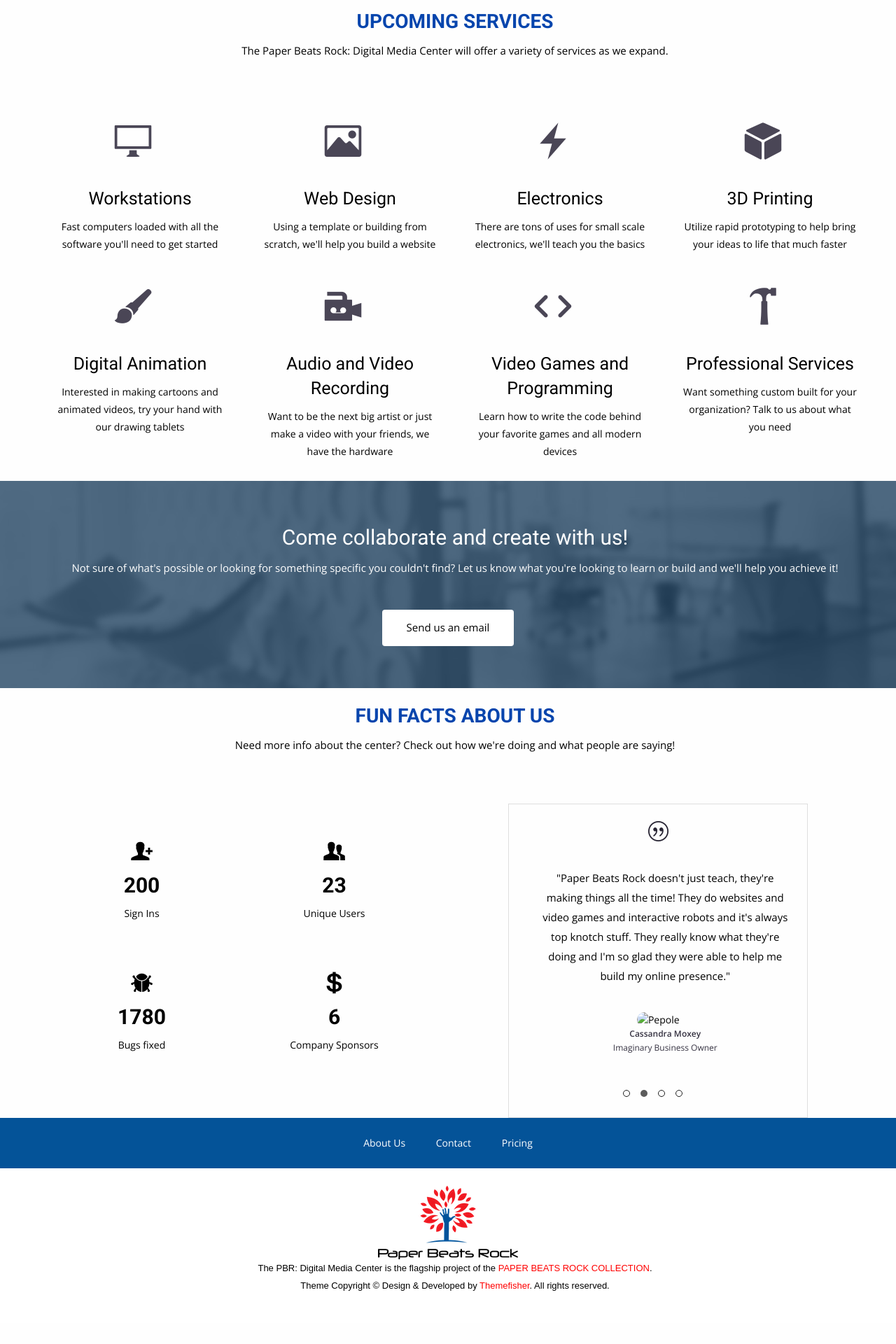
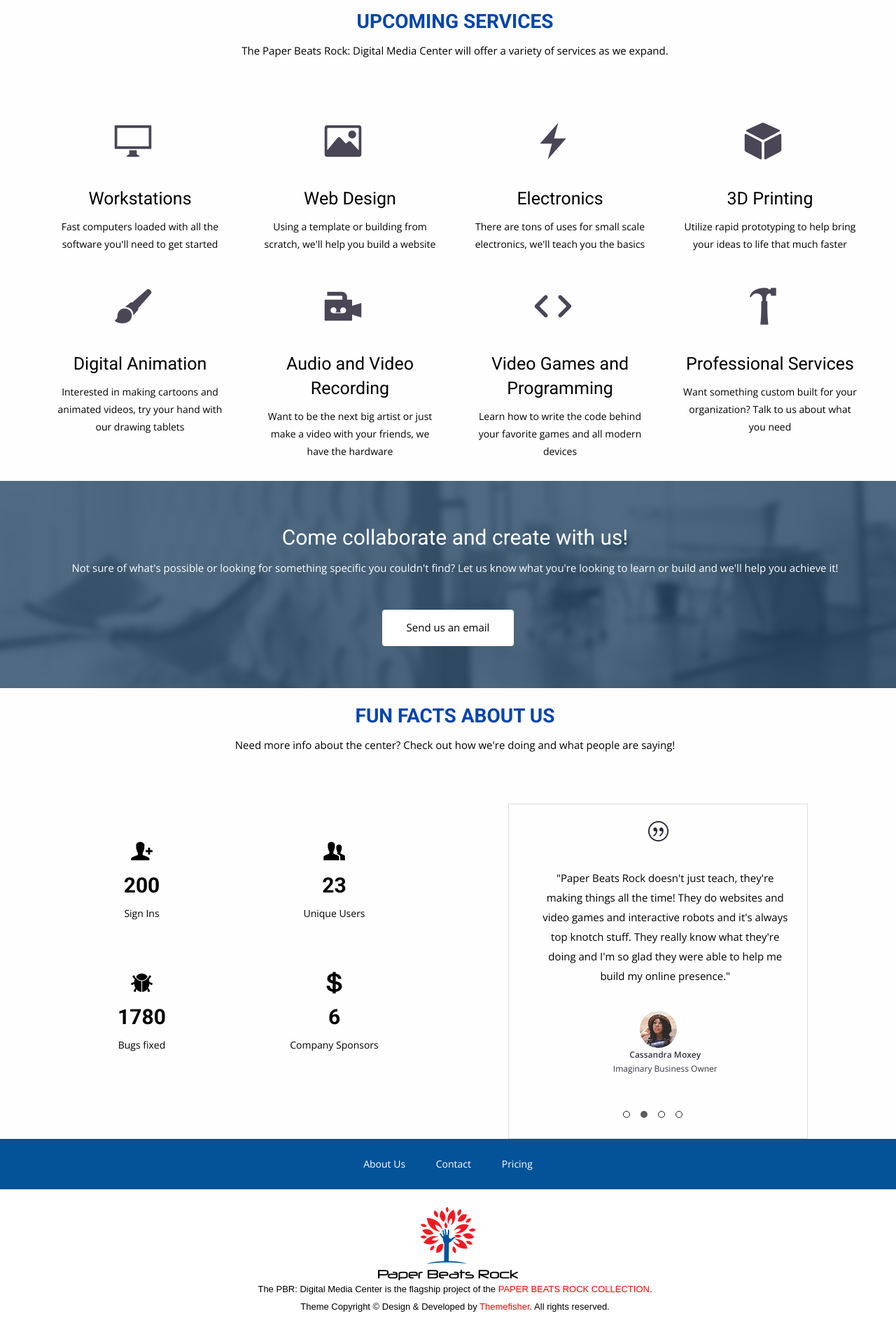
Before and after one commit to tmoss4/pbr, a Jekyll site: the page built from pages/index.md, in a window 1280 px wide. Shown: the part 1420-3340 px from the top of the page at 70% size. Built offline with Jekyll 4.4.1, drawn with Linux system fonts in a browser that asks for light colours; nearby versions of some CDN libraries; some web fonts are replaced; before the commit the page ends 3310 px from its top, so only the background shows below that.

Commit message:
urlimg to imgurl on index

```diff
--- a/pages/index.md
+++ b/pages/index.md
@@ -177,7 +177,7 @@ subheading: "Opening in 2018: Working, training, and creating for the 21st centu
               <img src="img/cotation.png" alt="IMG">
               <p>"It was really a wonderful experience to be able to build a circuit with my own two hands and see the lights come on for the first time. I never thought electronics and engineering was something I would like or be good at but it's really fun!"</p>
               <div class="user">
-                <img src="{{site.urlimg}}quotor4.jpg" alt="Pepole">
+                <img src="{{site.imgurl}}quotor4.jpg" alt="Pepole">
                 <p><span>Devon Turnquest</span>Imaginary High School Student</p>
               </div>
             </div>
@@ -185,7 +185,7 @@ subheading: "Opening in 2018: Working, training, and creating for the 21st centu
               <img src="img/cotation.png" alt="IMG">
               <p>"Paper Beats Rock doesn't just teach, they're making things all the time! They do websites and video games and interactive robots and it's always top knotch stuff. They really know what they're doing and I'm so glad they were able to help me build my online presence."</p>
               <div class="user">
-                <img src="{{site.urlimg}}quotor3.jpeg" alt="Pepole">
+                <img src="{{site.imgurl}}quotor3.jpeg" alt="Pepole">
                 <p><span>Cassandra Moxey</span>Imaginary Business Owner</p>
               </div>
             </div>
@@ -193,7 +193,7 @@ subheading: "Opening in 2018: Working, training, and creating for the 21st centu
               <img src="img/cotation.png" alt="IMG">
               <p>"With youth unemployment as high as it is, I couldn't ignore an opportunity to invest in a center like this. Students are learning skills, starting projects, and coming together like never before and that's exactly what we need to move the Bahamas forward. This is how you show you believe in the Bahamas' future!"</p>
               <div class="user">
-                <img src="{{site.urlimg}}quotor2.jpg" alt="Pepole">
+                <img src="{{site.imgurl}}quotor2.jpg" alt="Pepole">
                 <p><span>Jason Adderley</span>Imaginary Investor</p>
               </div>
             </div>
@@ -201,7 +201,7 @@ subheading: "Opening in 2018: Working, training, and creating for the 21st centu
               <img src="img/cotation.png" alt="IMG">
               <p>"Honestly, PBR has been fun more than anything else. It's nice to be around people who actually understand technology and do smart things. You can find all our events and projects and work online and everything works really well. It's just great to be around other young people and build cool things."</p>
               <div class="user">
-                <img src="{{site.urlimg}}quotor1.jpg" alt="Pepole">
+                <img src="{{site.imgurl}}quotor1.jpg" alt="Pepole">
                 <p><span>Dawnique Basden</span>Imaginary College Student</p>
               </div>
             </div>
```
